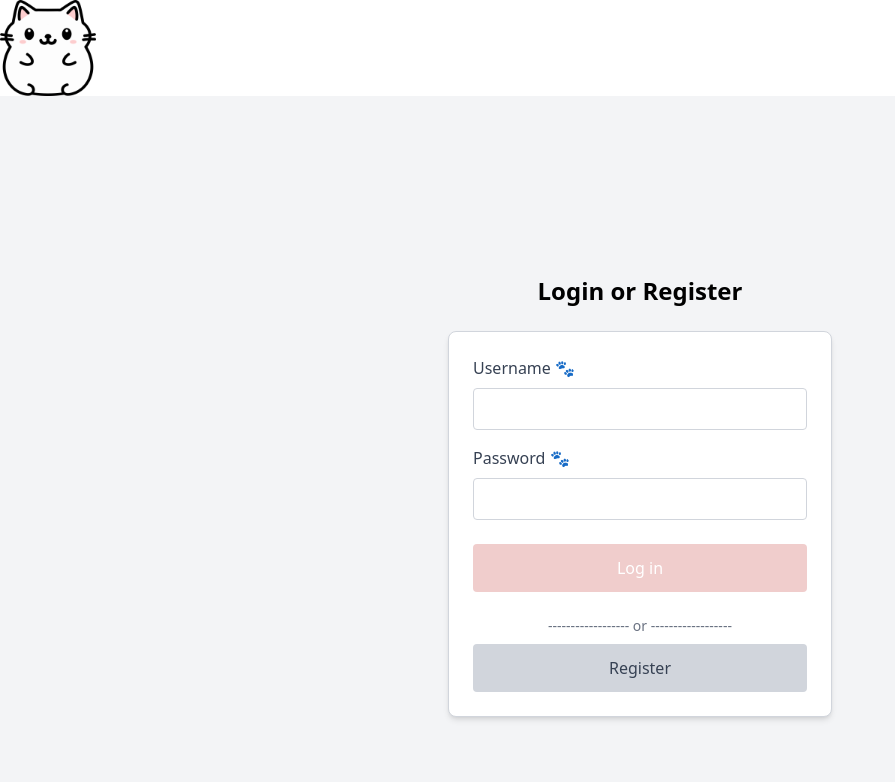
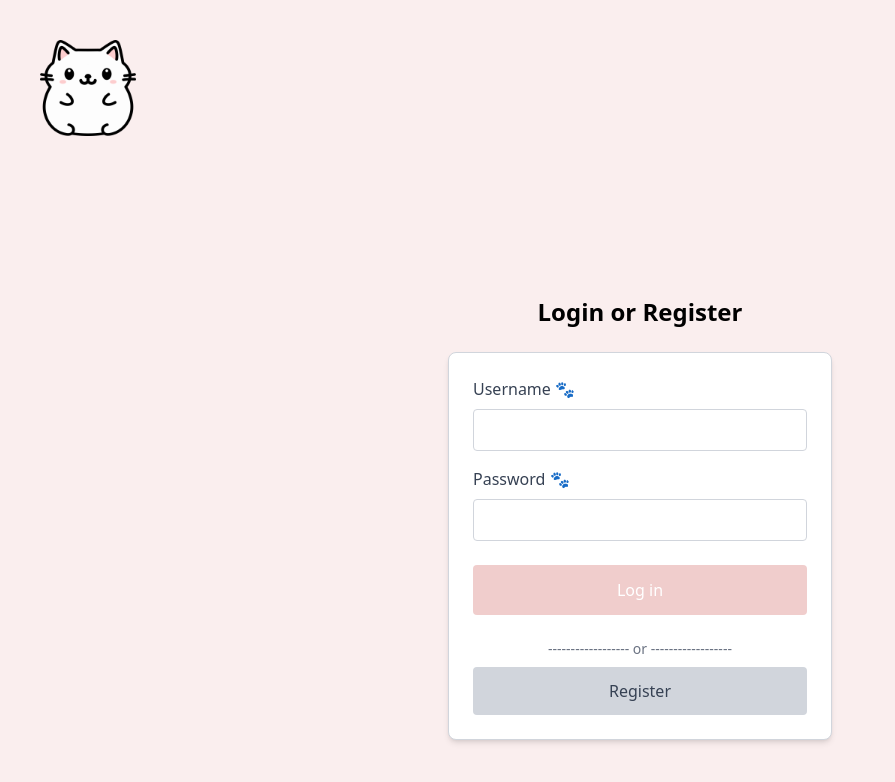
Before and after one commit to o-k-e/purrfect-memory-mern, a React (Vite) app in the folder client/: page / in a window 1280 px wide. Shown: the top 782 px of the page, without its empty margins (0-895 px from the left). Built offline with nearby package versions, Linux system fonts and the light colour scheme.

Commit message:
style: fix Register and Login page Logo and fix gap between welcome message and navbar on Welcome page

```diff
--- a/client/src/components/common/Logo.jsx
+++ b/client/src/components/common/Logo.jsx
@@ -3,7 +3,7 @@ import catlogo from '../../assets/images/cat-logo.png';
 
 function Logo() {
 	return (
-<div className="h-24 w-24 flex items-center justify-center">
+<div className="h-24 w-24 flex items-center justify-center ">
       <Link to="/welcome">
         <img src={catlogo} alt="cat logo" className="object-contain" />
       </Link>
--- a/client/src/pages/Login.jsx
+++ b/client/src/pages/Login.jsx
@@ -37,8 +37,11 @@ function Login() {
 
 	return (
 		<>
-			<Logo />
-			<div className="flex flex-col items-center justify-center min-h-screen bg-gray-100">
+			<div className="bg-[#FAEEEE] p-10">
+				<Logo />
+			</div>
+
+			<div className="flex flex-col items-center min-h-screen pt-30 bg-[#FAEEEE]">
 				<h2 className="text-2xl font-bold mb-6">Login or Register</h2>
 				<form
 					className="flex flex-col items-center border border-gray-300 p-6 rounded-lg bg-white w-full max-w-sm shadow-md"
@@ -77,7 +80,7 @@ function Login() {
 					<div className="w-full flex flex-col items-center">
 						<button
 							type="submit"
-							className="w-full p-3 mb-4 bg-[#F0CDCC] text-white rounded hover:bg-red-200 hover:text-gray-700 transition-colors"
+							className="w-full p-3 mb-4 bg-[#F0CDCC] text-white rounded hover:bg-red-200 hover:text-gray-800 border border-transparent hover:border-gray-800 transition-colors"
 						>
 							Log in
 						</button>
--- a/client/src/pages/Register.jsx
+++ b/client/src/pages/Register.jsx
@@ -32,8 +32,11 @@ function Register() {
 
 	return (
 		<>
-			<Logo />
-			<div className="flex flex-col items-center justify-center min-h-screen bg-gray-100 p-8">
+			<div className="bg-[#FAEEEE] p-10">
+				<Logo />
+			</div>
+
+			<div className="flex flex-col items-center min-h-screen bg-[#FAEEEE] pt-30">
 				<h2 className="text-2xl font-bold mb-6">Register</h2>
 				<form
 					className="flex flex-col items-center border border-gray-300 p-6 rounded-lg bg-white w-full max-w-sm shadow-md"
@@ -72,7 +75,7 @@ function Register() {
 					<div className="w-full flex flex-col items-center">
 						<button
 							type="submit"
-							className="w-full p-3 mb-4 bg-[#F0CDCC] text-white rounded hover:bg-red-200 hover:text-gray-700 transition-colors"
+							className="w-full p-3 mb-4 bg-[#F0CDCC] text-white rounded hover:bg-red-200 hover:text-gray-800 border border-transparent hover:border-gray-800 transition-colors"
 						>
 							Register
 						</button>
--- a/client/src/pages/Welcome.jsx
+++ b/client/src/pages/Welcome.jsx
@@ -18,7 +18,7 @@ function Welcome() {
 	return (
 		<>
 			<Navbar />
-			<div className="flex flex-col items-center justify-center min-h-screen p-8">
+			<div className="flex flex-col items-center min-h-screen pt-30">
 				<h1 className="pb-10">
 					{paw} {paw} {paw} {cat} {paw} {paw} {paw}
 				</h1>
```
